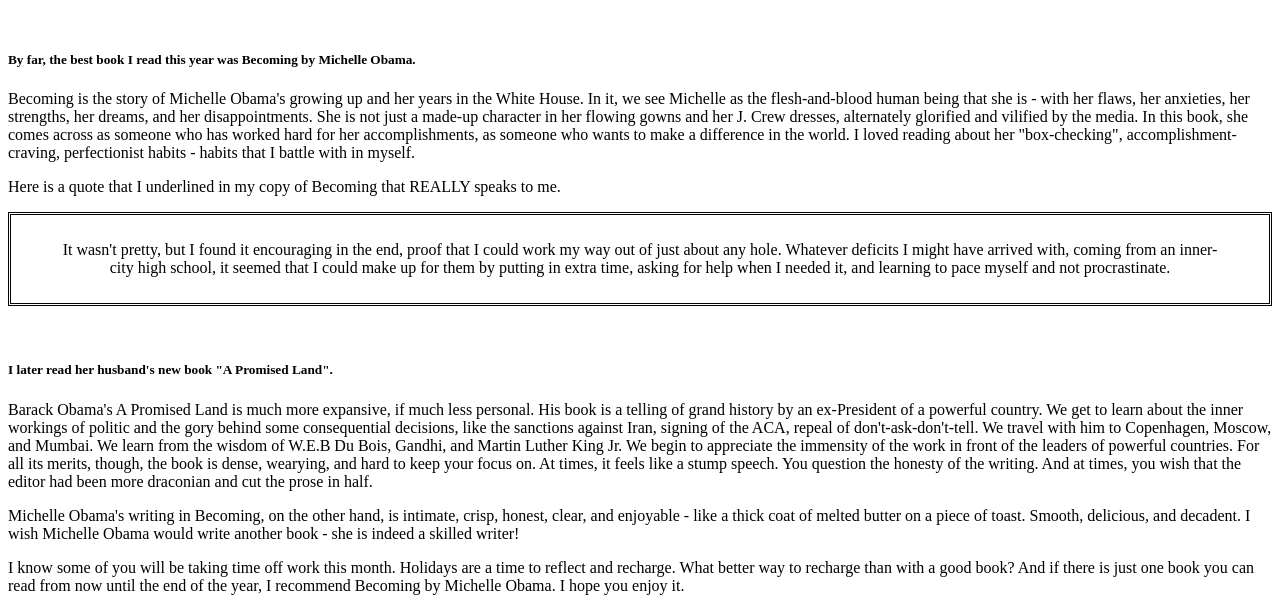
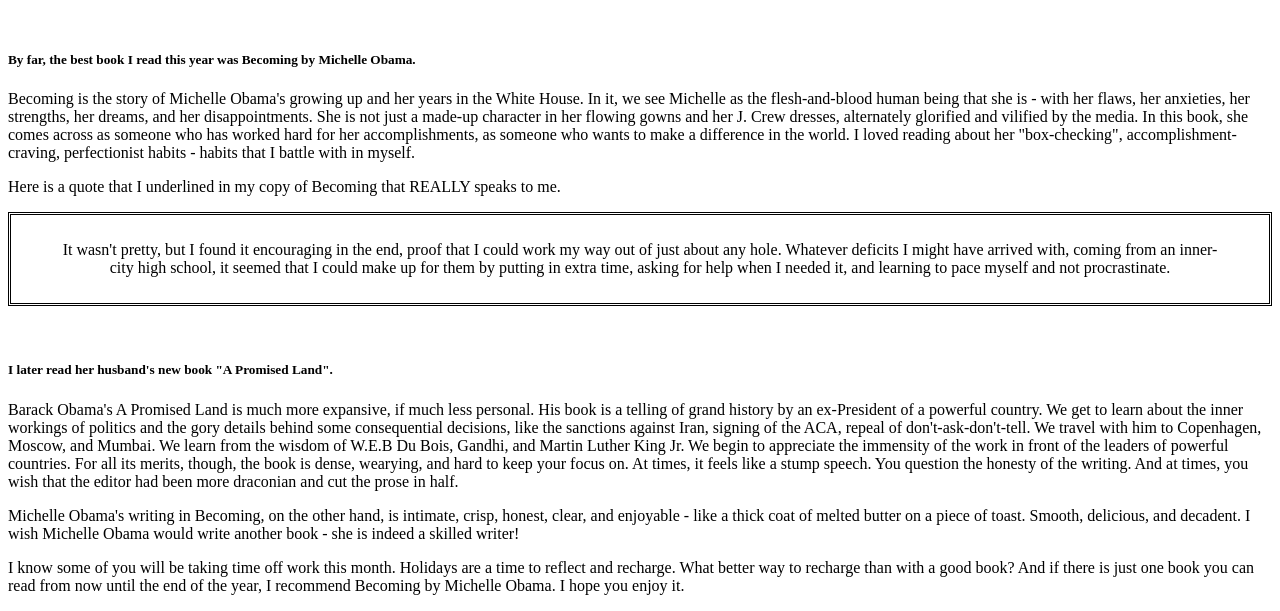
Before and after one commit to ThisisRajiRaj/thisisrajiraj.github.io, a Jekyll site: the page posts/yearinreview2020.html, which Jekyll copies as it is, in a window 1280 px wide and 900 px high, scrolled down 2192 px, cut to the strip 289-900 px from the top of the window. Built offline with Jekyll 4.4.1, drawn with Linux system fonts in a browser that asks for light colours; some of the changed text lies outside the part shown.

```diff
--- a/posts/yearinreview2020.html
+++ b/posts/yearinreview2020.html
@@ -175,7 +174,7 @@
     Barack Obama's A Promised Land is much more expansive, if much less
     personal. His book is a telling of grand history by an ex-President
     of a powerful country. We get to learn about the inner workings of
-    politic and the gory behind some consequential decisions, like the
+    politics and the gory details behind some consequential decisions, like the
     sanctions against Iran, signing of the ACA, repeal of don't-ask-don't-tell. We travel with him to Copenhagen, Moscow, and Mumbai. We learn
     from the wisdom of W.E.B Du Bois, Gandhi, and Martin Luther King Jr. We
     begin to appreciate the immensity of the work in front of the leaders of
```
Also changed, not shown: other parts of posts/yearinreview2020.html (+0 -1 lines).
